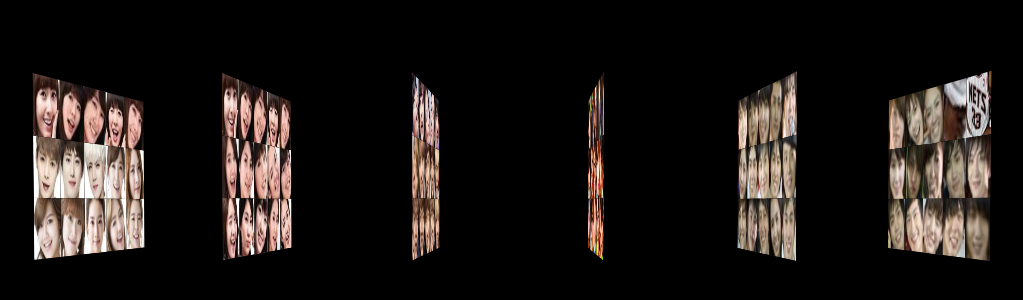
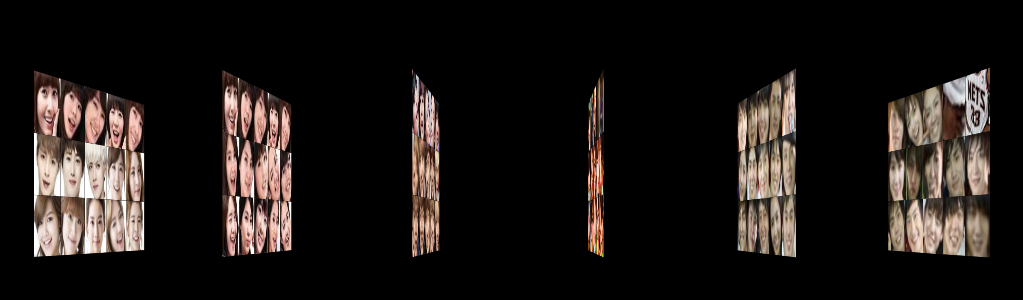
Before and after one commit to TingYinHelen/facewall, a plain HTML site: page index.html in a window 1280 px wide. Shown: the part 174-474 px from the top of the page, without its empty margins (129-1152 px from the left). Drawn offline with Linux system fonts and the light colour scheme.

Commit message:
Mod: fixed the gravity axis

```diff
--- a/index.html
+++ b/index.html
@@ -153,10 +153,9 @@
 				transform(objects, 2000)
 				controls
 				controls = new THREE.TrackballControls( camera, renderer.domElement )
-				controls.rotateSpeed = 5
+				controls.rotateSpeed = 4
 				controls.minDistance = 500
 				controls.maxDistance = 6000
-
 			}
 			function render(scene, camera){
 				renderer.render(scene, camera)
@@ -166,9 +165,8 @@
 				render(scene, camera)
 				TWEEN.update()
 				controls.update()
-				//屏风效果
-				// camera.position.x += ( mouseX - camera.position.x ) * .05;
-				// camera.position.y += ( - ( mouseY - 200) - camera.position.y ) * .05;
+				//固定Y轴
+				camera.position.y = 0
 			}
 			function transform(targets, duration){
 				targets.forEach((targetArr, i)=>{
```
